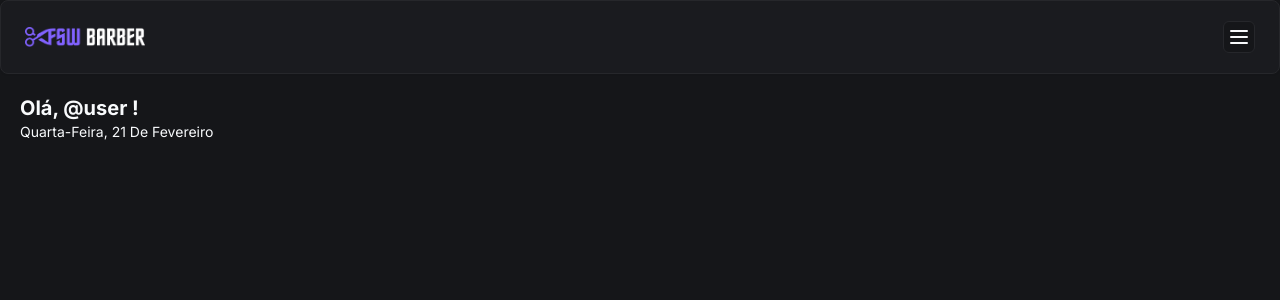
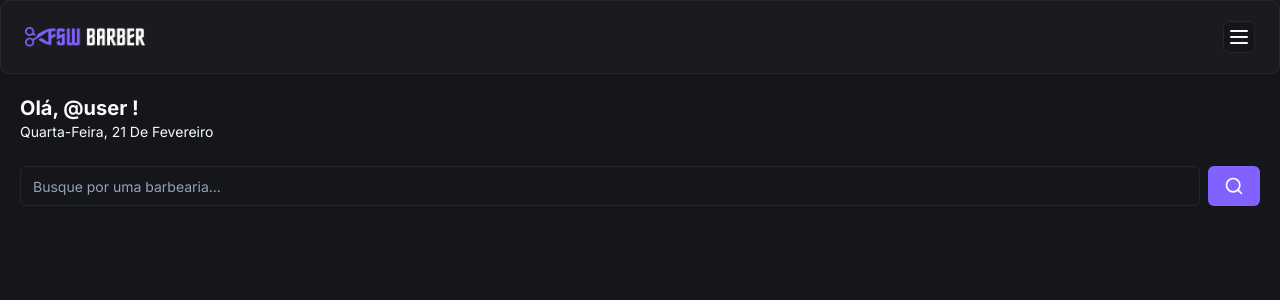
Before and after one commit to XavierRLX/Barbearia, a Next.js app in the folder barber/: page / in a window 1280 px wide. Shown: the top 300 px of the page. Built offline with nearby package versions, Linux system fonts and the light colour scheme.

Commit message:
feat
add initial search components

```diff
--- /dev/null
+++ b/barber/app/(home)/_components/search.tsx
@@ -0,0 +1,18 @@
+"use client";
+
+import { Button } from "@/app/_components/ui/button";
+import { Input } from "@/app/_components/ui/input";
+import { SearchIcon } from "lucide-react";
+
+const Seach = () => {
+    return (
+        <div className="flex items-center gap-2">
+            <Input placeholder="Busque por uma barbearia..." />
+            <Button variant="default" >
+                <SearchIcon size={20}/>
+            </Button>
+        </div>
+     );
+}
+
+export default Seach;
--- a/barber/app/(home)/page.tsx
+++ b/barber/app/(home)/page.tsx
@@ -1,6 +1,7 @@
 import Header from "../_components/header"
 import { format } from "date-fns"
 import { ptBR } from "date-fns/locale"
+import Seach from "./_components/search"
 
 export default function Home() {
   return <div>
@@ -14,5 +15,9 @@
         })}
       </p>
     </div>
+
+    <div className="px-5 mt-6">
+      <Seach/>
+      </div>
   </div>
 }
--- /dev/null
+++ b/barber/app/_components/ui/input.tsx
@@ -0,0 +1,25 @@
+import * as React from "react"
+
+import { cn } from "@/app/_lib/utils"
+
+export interface InputProps
+  extends React.InputHTMLAttributes<HTMLInputElement> {}
+
+const Input = React.forwardRef<HTMLInputElement, InputProps>(
+  ({ className, type, ...props }, ref) => {
+    return (
+      <input
+        type={type}
+        className={cn(
+          "flex h-10 w-full rounded-md border border-input bg-background px-3 py-2 text-sm ring-offset-background file:border-0 file:bg-transparent file:text-sm file:font-medium placeholder:text-muted-foreground focus-visible:outline-none focus-visible:ring-2 focus-visible:ring-ring focus-visible:ring-offset-2 disabled:cursor-not-allowed disabled:opacity-50",
+          className
+        )}
+        ref={ref}
+        {...props}
+      />
+    )
+  }
+)
+Input.displayName = "Input"
+
+export { Input }
```
